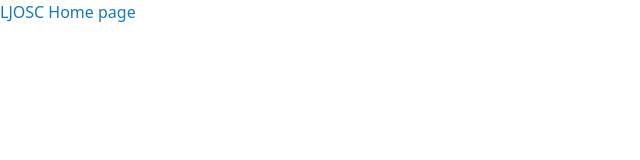
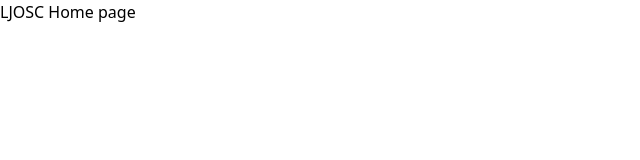
Before and after one commit to HarshDobariya79/LJOSC-Discuss-frontend, a React (Vite) app: page / in a window 1280 px wide. Shown: the top 160 px of the page, without its empty margins (0-640 px from the left). Built offline with nearby package versions, Linux system fonts and the light colour scheme.

Commit message:
Add tailwind colors

```diff
--- a/tailwind.config.js
+++ b/tailwind.config.js
@@ -4,7 +4,11 @@ module.exports = {
   theme: {
     extend: {
       colors: {
-        "oceanic-blue": "#1579BE",
+        keppel: "#01b39e",
+        "keppel-dark": "#03AC98",
+        azure: "#f2fefd",
+        "outer-space": "#3d494e",
+        "outer-space-light": "#3e4d50",
       },
     },
   },
```
